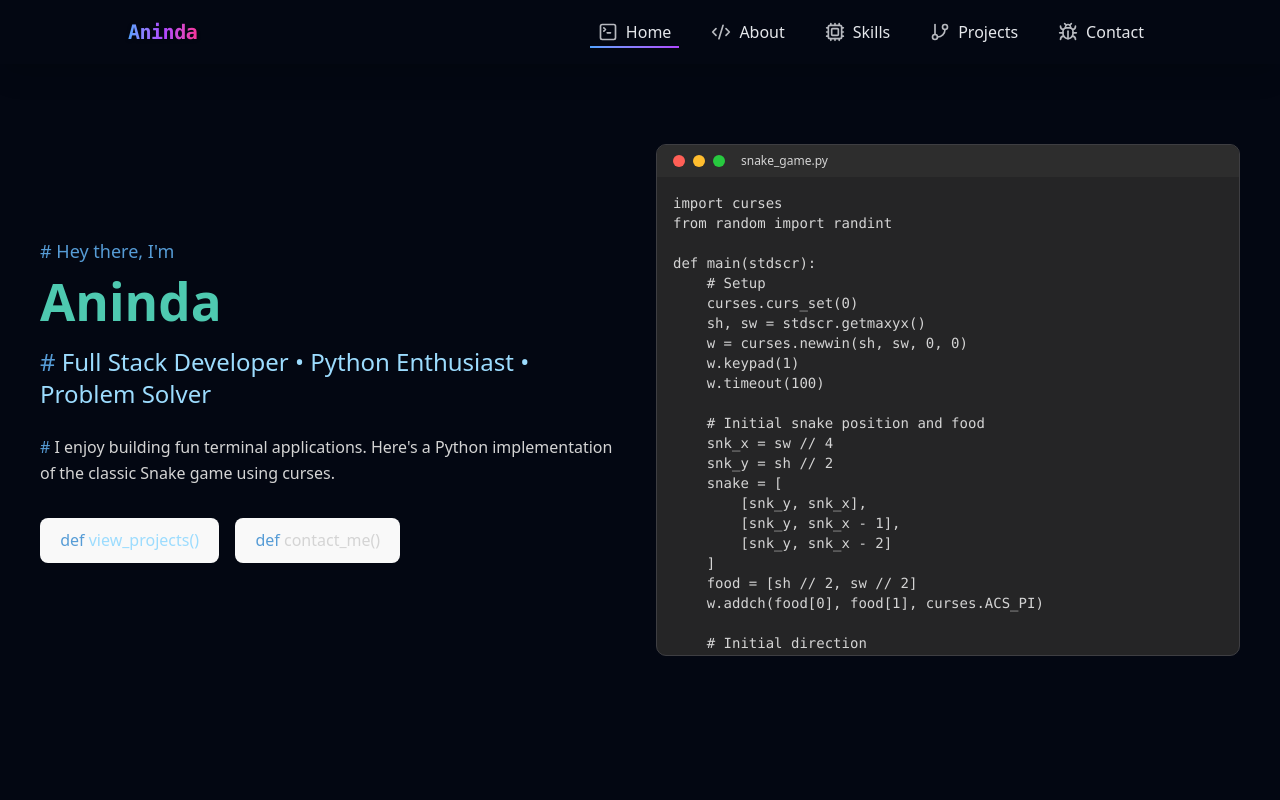
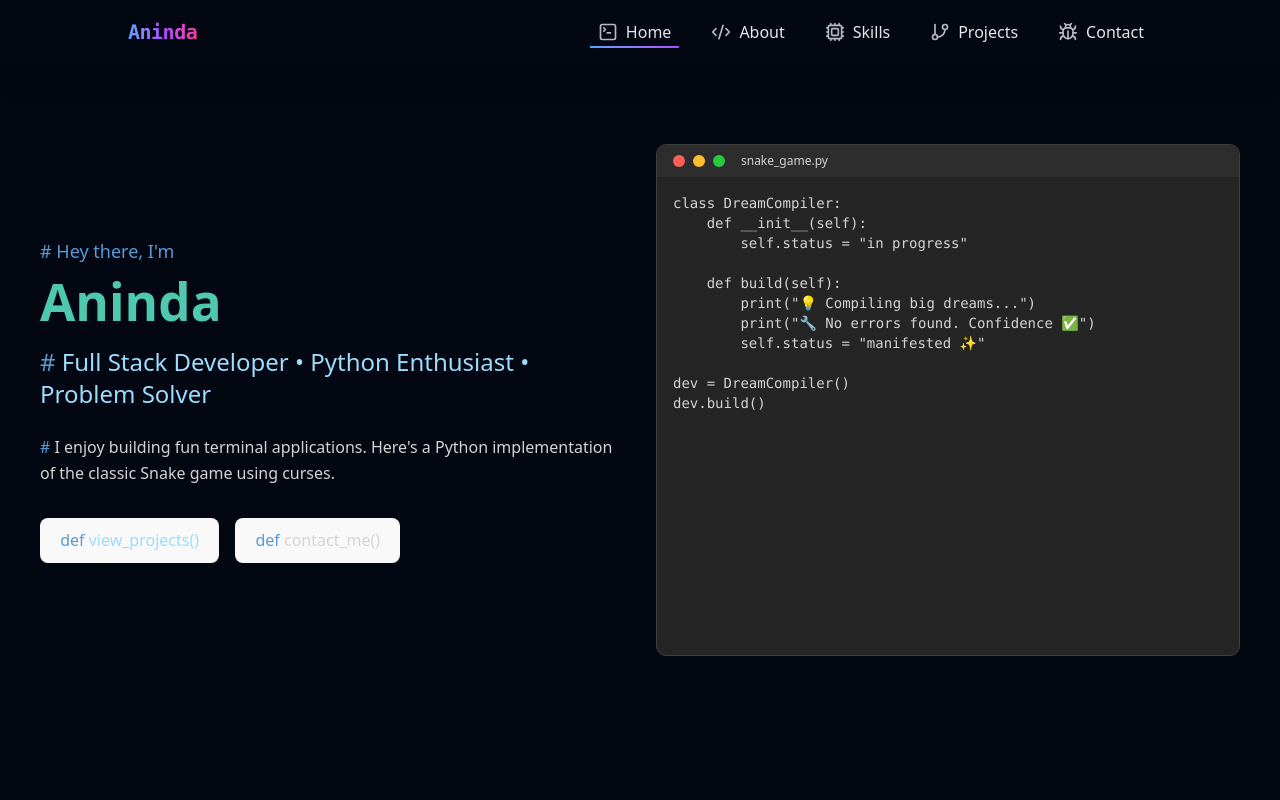
Before and after one commit to aninda8680/Aninda.hi, a React (Vite) app: page / in a window 1280 px wide. Shown: the top 800 px of the page. Built offline with nearby package versions, Linux system fonts and the light colour scheme.

Commit message:
code uploaded

```diff
--- a/src/Sections/Hero.tsx
+++ b/src/Sections/Hero.tsx
@@ -110,89 +110,17 @@ export default function Hero() {
             </div>
             <div className="flex-1 p-4 text-sm overflow-x-auto whitespace-pre font-mono text-[#d4d4d4]">
               <code>
-{`import curses
-from random import randint
+{`class DreamCompiler:
+    def __init__(self):
+        self.status = "in progress"
 
-def main(stdscr):
-    # Setup
-    curses.curs_set(0)
-    sh, sw = stdscr.getmaxyx()
-    w = curses.newwin(sh, sw, 0, 0)
-    w.keypad(1)
-    w.timeout(100)
+    def build(self):
+        print("💡 Compiling big dreams...")
+        print("🔧 No errors found. Confidence ✅")
+        self.status = "manifested ✨"
 
-    # Initial snake position and food
-    snk_x = sw // 4
-    snk_y = sh // 2
-    snake = [
-        [snk_y, snk_x],
-        [snk_y, snk_x - 1],
-        [snk_y, snk_x - 2]
-    ]
-    food = [sh // 2, sw // 2]
-    w.addch(food[0], food[1], curses.ACS_PI)
-
-    # Initial direction
-    key = curses.KEY_RIGHT
-
-    while True:
-        next_key = w.getch()
-        key = key if next_key == -1 else next_key
-
-        head = [snake[0][0], snake[0][1]]
-        if key == curses.KEY_DOWN:
-            head[0] += 1
-        if key == curses.KEY_UP:
-            head[0] -= 1
-        if key == curses.KEY_LEFT:
-            head[1] -= 1
-        if key == curses.KEY_RIGHT:
-            head[1] += 1
-
-        if (
-            head in snake or
-            head[0] in [0, sh] or
-            head[1] in [0, sw]
-        ):
-            curses.endwin()
-            print("Game Over!")
-            quit()
-
-        snake.insert(0, head)
-
-        if head == food:
-            food = None
-            while food is None:
-                nf = [randint(1, sh - 2), randint(1, sw - 2)]
-                if nf not in snake:
-                    food = nf
-            w.addch(food[0], food[1], curses.ACS_PI)
-        else:
-            tail = snake.pop()
-            w.addch(tail[0], tail[1], ' ')
-
-        w.addch(snake[0][0], snake[0][1], curses.ACS_CKBOARD)
-
-if __name__ == "__main__":
-    curses.wrapper(main)
-
-"""
-Game Output:
-
-┌───────────────────────────────────────┐
-│                                       │
-│   ███                                  │
-│     █      π                           │
-│     █                                  │
-│     █                                  │
-│                                       │
-│                                       │
-│  Use arrow keys to control the snake  │
-│  Eat the food (π) to grow longer      │
-│  Don't hit walls or yourself!         │
-│                                       │
-└───────────────────────────────────────┘
-"""
+dev = DreamCompiler()
+dev.build()
 `}
               </code>
             </div>
```
